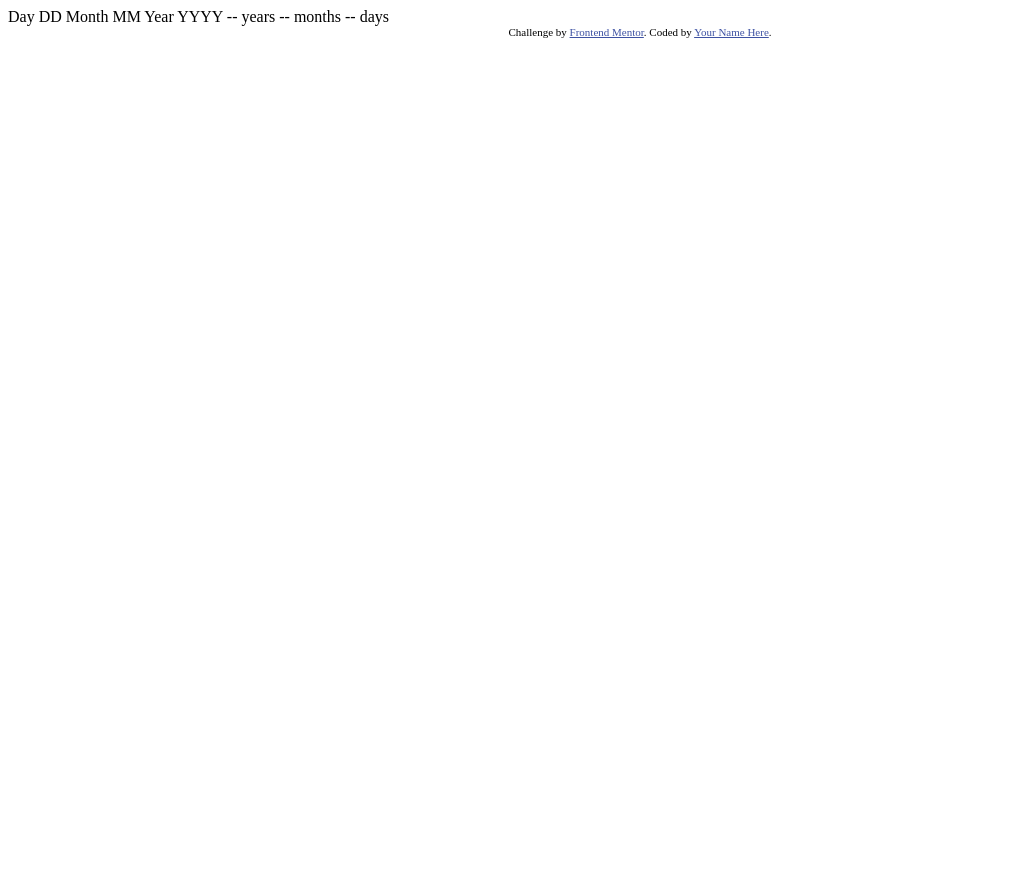
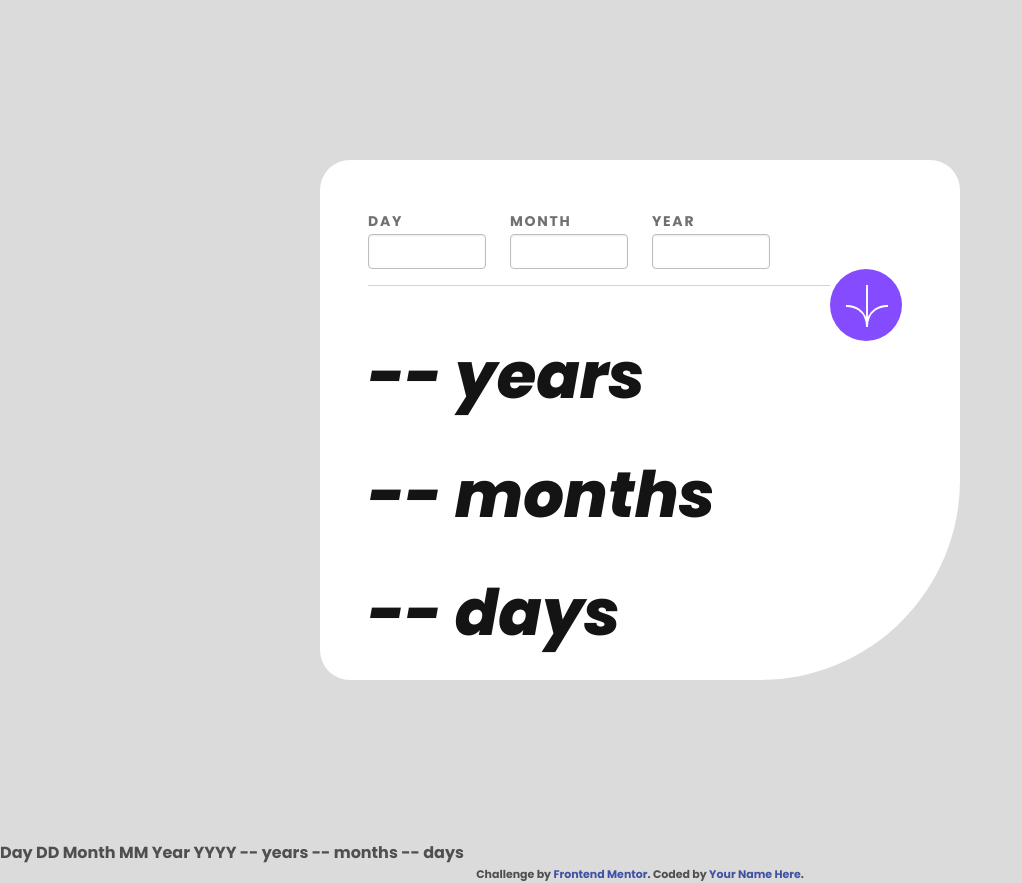
Before and after one commit to PA-M0/age-calc-app, a plain HTML site: page index.html in a window 1280 px wide. Shown: the whole page, without its empty margins (0-1022 px from the left). Before the commit the page ends 800 px from the top, so only its background shows below. Drawn offline with nearby package versions, Linux system fonts and the light colour scheme.

Commit message:
desktop design is done

```diff
--- a/app/css/global/_index.scss
+++ b/app/css/global/_index.scss
@@ -1,3 +1,6 @@
 @forward "color";
-@forward "typography.css";
+@forward "typography";
 @forward "fonts";
+@forward "layout";
+@forward "boilerplate";
+@forward "fonts";
--- /dev/null
+++ b/app/css/global/boilerplate.scss
@@ -0,0 +1,18 @@
+html {
+  font-size: 100%;
+  box-sizing: border-box;
+}
+
+*,
+*::before,
+*::after {
+  box-sizing: inherit;
+}
+
+body {
+  margin: 0;
+  padding: 0;
+  font-family: var(--font-pop);
+  background-color: var(--light-grey);
+
+}
--- a/app/css/global/fonts.scss
+++ b/app/css/global/fonts.scss
@@ -0,0 +1,3 @@
+:root{
+  --font-pop: 'Poppins', sans-serif;
+}
--- /dev/null
+++ b/app/css/global/layout.scss
@@ -0,0 +1,11 @@
+
+.container-fluid{
+  padding:3rem;
+  max-width: 100%;
+  width:40rem;
+  height:32.5rem;
+  margin: 10rem auto ;
+  background-color: var(--bg-color);
+  border-bottom-right-radius: 200px !important;
+  border-radius: 30px;
+}
--- a/app/css/global/typography.scss
+++ b/app/css/global/typography.scss
@@ -0,0 +1,28 @@
+
+h1, h2, h3{
+  margin-top:0;
+  line-height: 1.1;
+}
+a, a:active, a:visited{
+  text-decoration: none;
+}
+h1{
+
+  font-size: 64px;
+  margin-bottom: 3rem;
+  color:var(--off-black);
+  font-weight: 800;
+  font-style: italic;
+}
+p{
+  font-size:25px;
+  color:var(--input-color);
+
+}
+label{
+  color:var(--input-color);
+  font-weight: 700;
+  font-size: 14px;
+  letter-spacing: 1.7px;
+  font-style: normal !important;
+}
--- /dev/null
+++ b/app/css/style.scss
@@ -0,0 +1 @@
+@use 'global'as *;
--- a/index.html
+++ b/index.html
@@ -5,7 +5,27 @@
   <meta name="viewport" content="width=device-width, initial-scale=1.0"> <!-- displays site properly based on user's device -->
 
   <link rel="icon" type="image/png" sizes="32x32" href="assets/images/favicon-32x32.png">
+  <!--G fonts-->
+  <link rel="preconnect" href="https://fonts.googleapis.com">
+  <link rel="preconnect" href="https://fonts.gstatic.com" crossorigin>
+  <link href="https://fonts.googleapis.com/css2?family=Poppins:ital,wght@0,700;1,400;1,800&display=swap" rel="stylesheet">
+  <!-- Font Awesome -->
+  <link
+          href="https://cdnjs.cloudflare.com/ajax/libs/font-awesome/6.0.0/css/all.min.css"
+          rel="stylesheet"
+  />
+  <!-- Google Fonts -->
+  <link
+          href="https://fonts.googleapis.com/css?family=Roboto:300,400,500,700&display=swap"
+          rel="stylesheet"
+  />
+  <!-- MDB -->
+  <link
+          href="https://cdnjs.cloudflare.com/ajax/libs/mdb-ui-kit/6.4.2/mdb.min.css"
+          rel="stylesheet"
+  />
 
+  <link rel="stylesheet" type="text/css" href="app/css/style.css" />
   <title>Frontend Mentor | Age calculator app</title>
 
   <!-- Feel free to remove these styles or customise in your own stylesheet 👍 -->
@@ -15,7 +35,43 @@
   </style>
 </head>
 <body>
+  <main>
+   <div class="container-fluid ">
+      <section class="row">
+        <div class="col-3">
 
+          <label for="day" class="p" >DAY</label>
+          <input type="text" id="day" class="form-control"  aria-label="Username">
+        </div>
+        <div class="col-3 d-inline-block">
+          <label for="month">MONTH</label>
+          <input type="text" id="month" class="form-control"  aria-label="Username">
+       </div>
+        <div class="col-3 d-inline-block">
+          <label for="year">YEAR</label>
+          <input type="text" id="year" class="form-control "  aria-label="Username">
+        </div>
+
+      </section>
+     <div class="d-flex  flex-row align-items-stretch">
+        <hr style="width: 85%;">
+        <div style="background-color: var(--purple); width:72px; height: 72px;" class="rounded-circle position-relative">
+          <img class="position-absolute" style="left:20%; top:20%;" src="../age-calc-app/assets/images/icon-arrow.svg" width="44px" height="44px" alt="arrow">
+        </div>
+     </div>
+     <section>
+       <div>
+         <h1>-- years</h1>
+       </div>
+       <div>
+         <h1>-- months</h1>
+       </div>
+       <div>
+         <h1>-- days</h1>
+       </div>
+     </section>
+   </div>
+  </main>
   Day
   DD
 
@@ -33,5 +89,10 @@
     Challenge by <a href="https://www.frontendmentor.io?ref=challenge" target="_blank">Frontend Mentor</a>.
     Coded by <a href="#">Your Name Here</a>.
   </div>
+  <!-- MDB -->
+  <script
+          type="text/javascript"
+          src="https://cdnjs.cloudflare.com/ajax/libs/mdb-ui-kit/6.4.2/mdb.min.js"
+  ></script>
 </body>
 </html>
```
Also changed, not shown: app/css/global/boilerplate.css (added), app/css/global/layout.css (added), app/css/global/typography.css, app/css/style.css (added), app/js/script.js (added), 4 other files.
